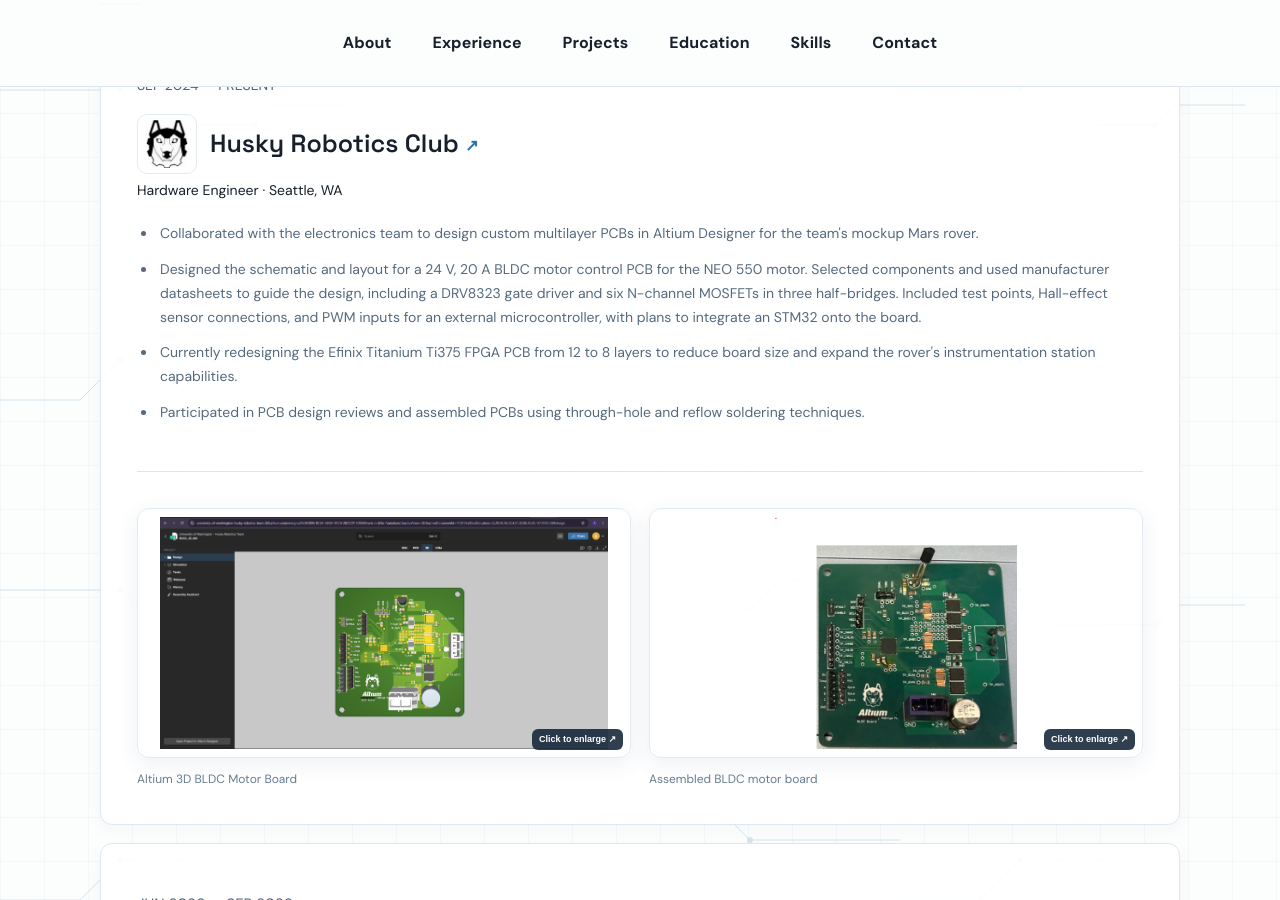
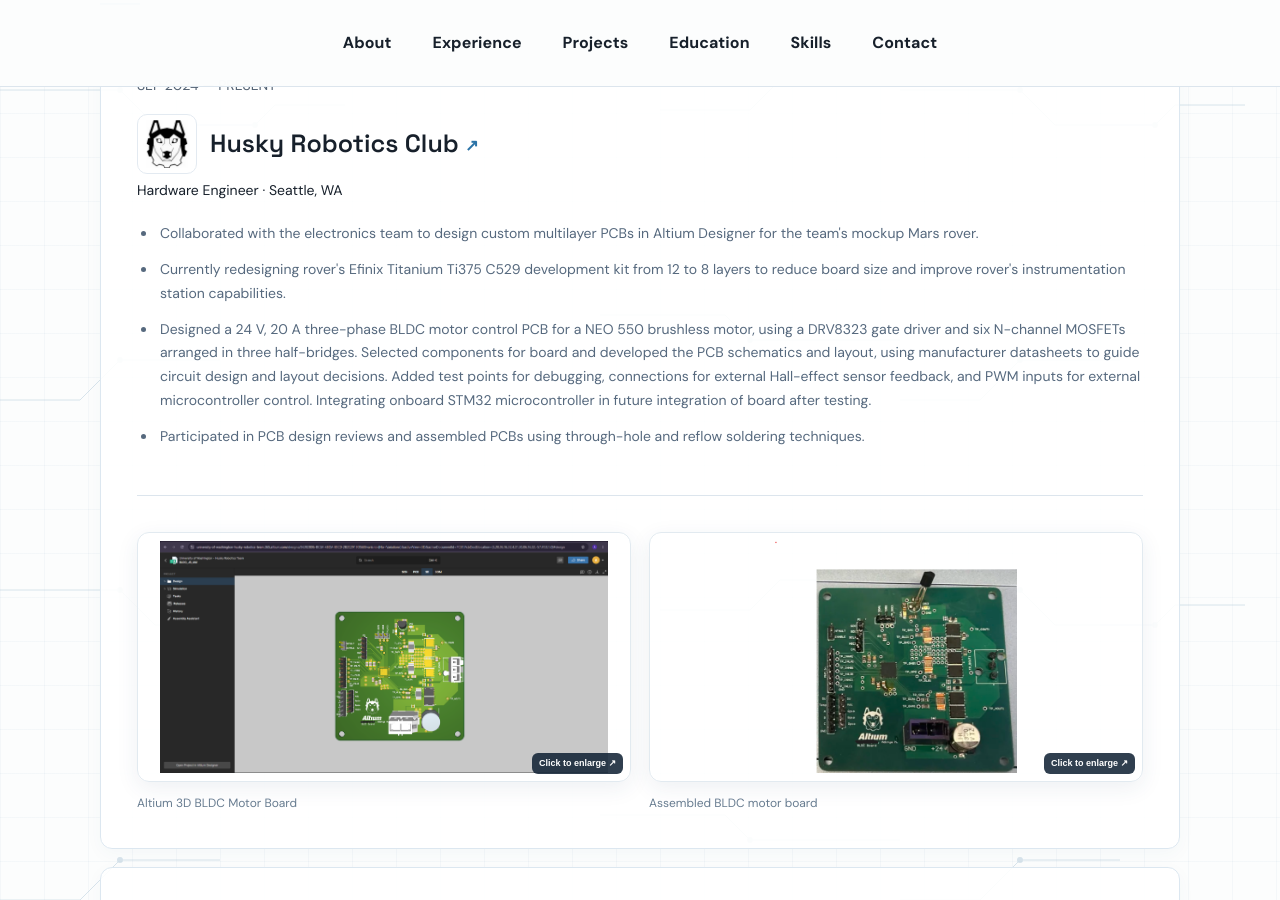
Before and after one commit to AdityaManivel/AdityaManivel.github.io, a Jekyll site: the page index.html, which Jekyll copies as it is, in a window 1280 px wide and 900 px high, scrolled down 1075 px. Built offline with Jekyll 4.4.1, drawn with Linux system fonts in a browser that asks for light colours.

Commit message:
Use requested Husky Robotics bullet wording and order

```diff
--- a/index.html
+++ b/index.html
@@ -70,8 +70,8 @@
         <span>Hardware Engineer · Seattle, WA</span>
         <ul class="experience-bullets">
           <li>Collaborated with the electronics team to design custom multilayer PCBs in Altium Designer for the team's mockup Mars rover.</li>
-          <li>Designed the schematic and layout for a 24 V, 20 A BLDC motor control PCB for the NEO 550 motor. Selected components and used manufacturer datasheets to guide the design, including a DRV8323 gate driver and six N-channel MOSFETs in three half-bridges. Included test points, Hall-effect sensor connections, and PWM inputs for an external microcontroller, with plans to integrate an STM32 onto the board.</li>
-          <li>Currently redesigning the Efinix Titanium Ti375 FPGA PCB from 12 to 8 layers to reduce board size and expand the rover's instrumentation station capabilities.</li>
+          <li>Currently redesigning rover's Efinix Titanium Ti375 C529 development kit from 12 to 8 layers to reduce board size and improve rover's instrumentation station capabilities.</li>
+          <li>Designed a 24 V, 20 A three-phase BLDC motor control PCB for a NEO 550 brushless motor, using a DRV8323 gate driver and six N-channel MOSFETs arranged in three half-bridges. Selected components for board and developed the PCB schematics and layout, using manufacturer datasheets to guide circuit design and layout decisions. Added test points for debugging, connections for external Hall-effect sensor feedback, and PWM inputs for external microcontroller control. Integrating onboard STM32 microcontroller in future integration of board after testing.</li>
           <li>Participated in PCB design reviews and assembled PCBs using through-hole and reflow soldering techniques.</li>
         </ul>
 
```
